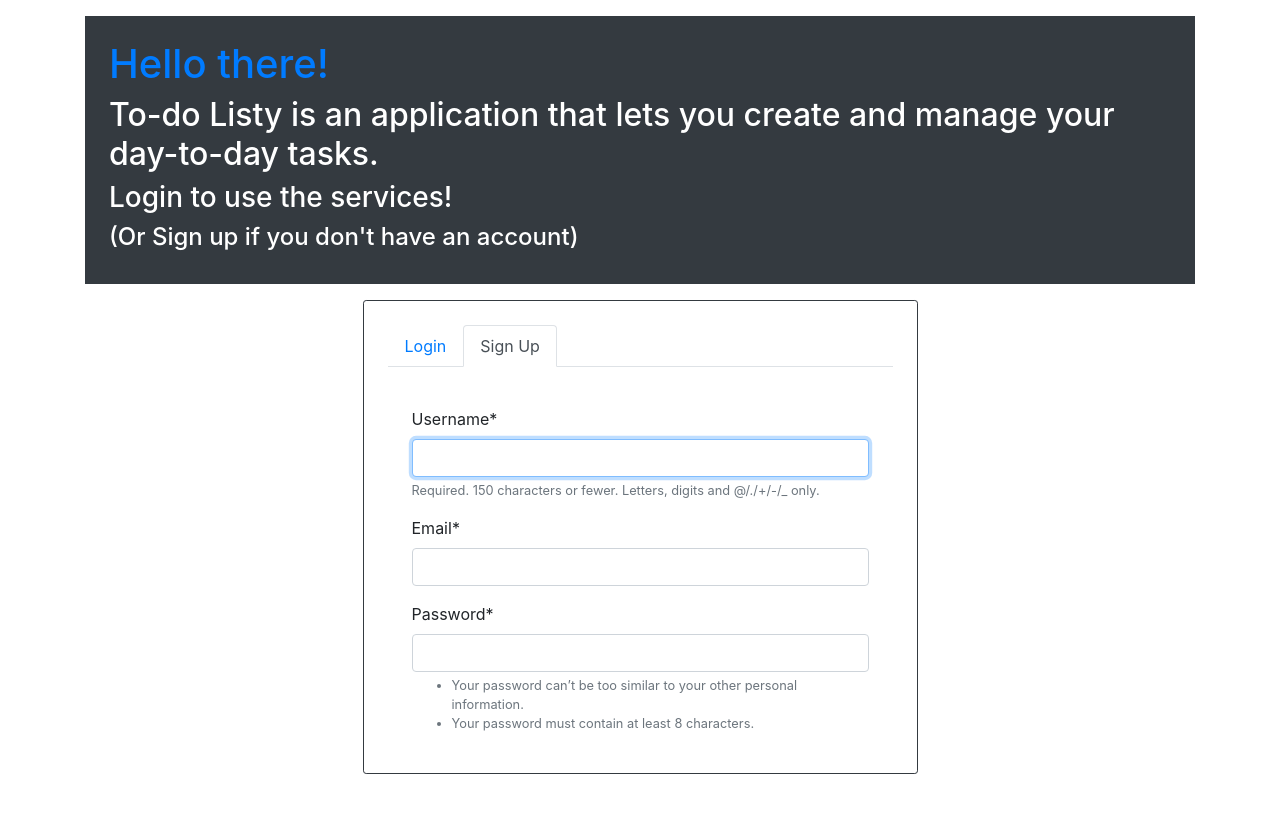
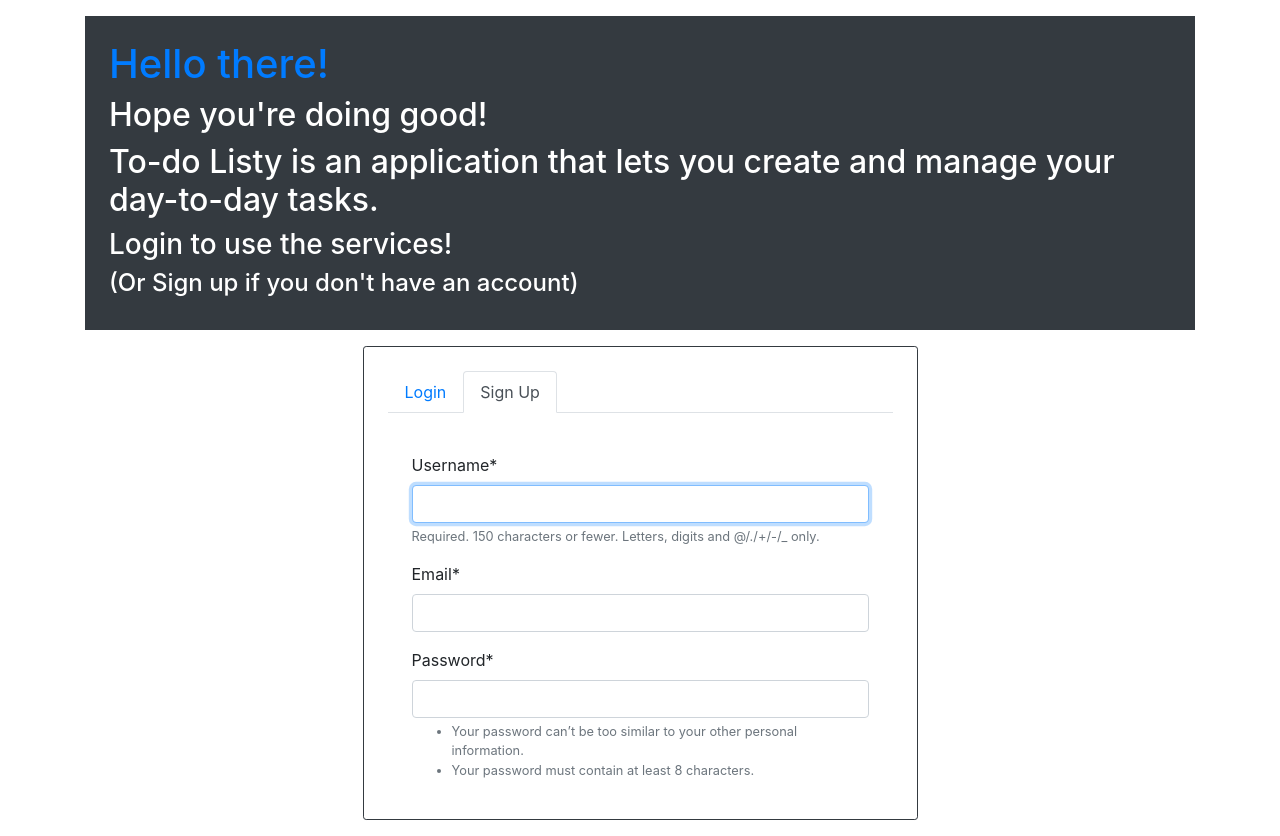
Before and after one commit to syed-saif/to-do-listy, a Django app: page /sign_up in a window 1280 px wide. Shown: the part 72-908 px from the top of the page. Before the commit the page ends 846 px from the top, so only its background shows below. Run offline with Django 3.2, Linux system fonts and the light colour scheme; some libraries are stand-ins or nearby versions.

Commit message:
another small change in login page

```diff
--- a/todolist/templates/todolist/login.html
+++ b/todolist/templates/todolist/login.html
@@ -4,6 +4,7 @@
 {% block content %}
 <div class="p-4 my-3 bg-dark text-white">
   <h1 class="text-primary">Hello there!</h1>
+  <h2>Hope you're doing good!</h2>
   <h2>To-do Listy is an application that lets you
   create and manage your day-to-day tasks.
   </h2>
```
